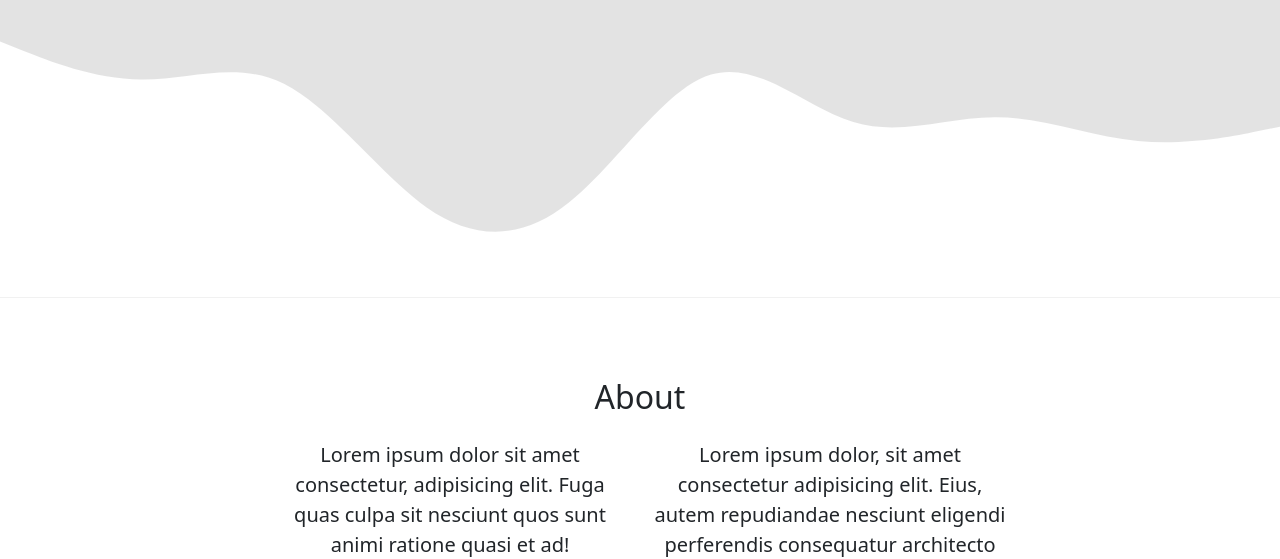
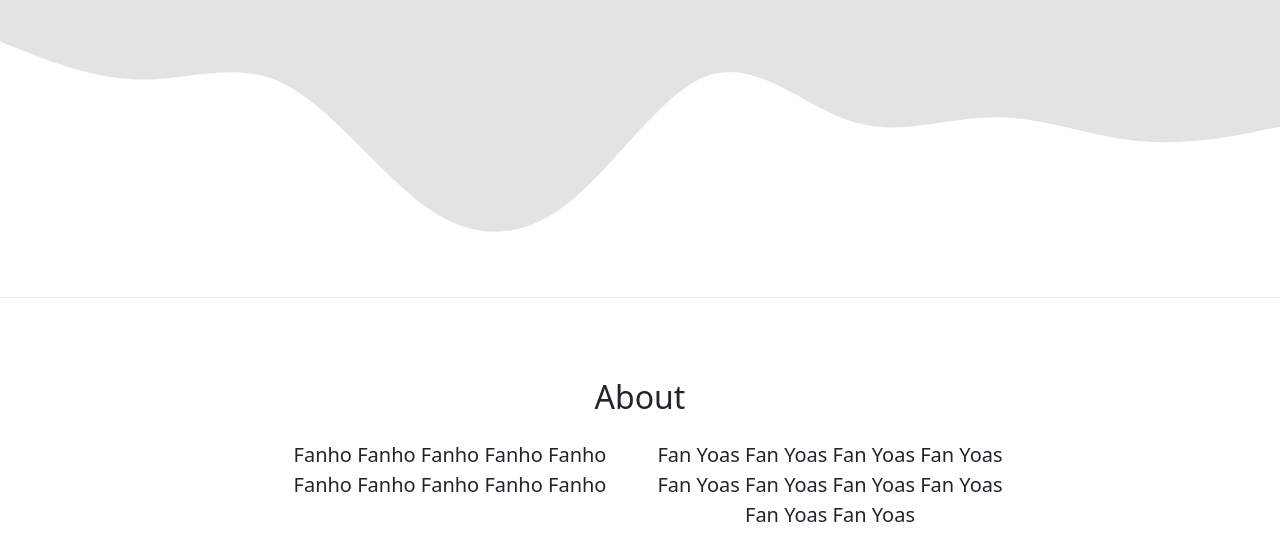
Before and after one commit to FanYoas/fanyoas.github.io, a plain HTML site: page index.html in a window 1280 px wide. Shown: the part 404-963 px from the top of the page. Drawn offline with nearby package versions, Linux system fonts and the light colour scheme.

Commit message:
Update index.html

```diff
--- a/index.html
+++ b/index.html
@@ -74,10 +74,10 @@
         </div>
         <div class="row justify-content-center fs-5 text-center">
           <div class="col-md-4">
-            <p>Lorem ipsum dolor sit amet consectetur, adipisicing elit. Fuga quas culpa sit nesciunt quos sunt animi ratione quasi et ad!</p>
+            <p>Fanho Fanho Fanho Fanho Fanho Fanho Fanho Fanho Fanho Fanho</p>
           </div>
           <div class="col-md-4">
-            <p>Lorem ipsum dolor, sit amet consectetur adipisicing elit. Eius, autem repudiandae nesciunt eligendi perferendis consequatur architecto provident veritatis accusantium dolorum.</p>
+            <p>Fan Yoas Fan Yoas Fan Yoas Fan Yoas Fan Yoas Fan Yoas Fan Yoas Fan Yoas Fan Yoas Fan Yoas</p>
           </div>
         </div>
       </div>
```
